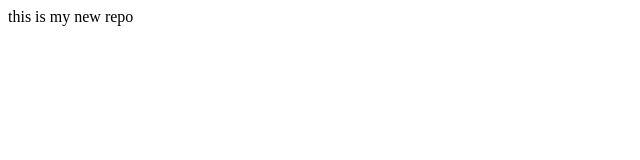
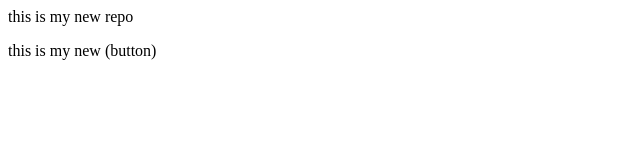
Before and after one commit to TruCoder25/localrepo, a plain HTML site: page index.html in a window 1280 px wide. Shown: the whole page, without its empty margins (0-640 px from the left). Drawn offline with Linux system fonts and the light colour scheme.

Commit message:
Add a new Line

```diff
--- a/index.html
+++ b/index.html
@@ -1 +1,2 @@
 <p> this is my new repo</p>
+<p> this is my new (button)</p>
```
